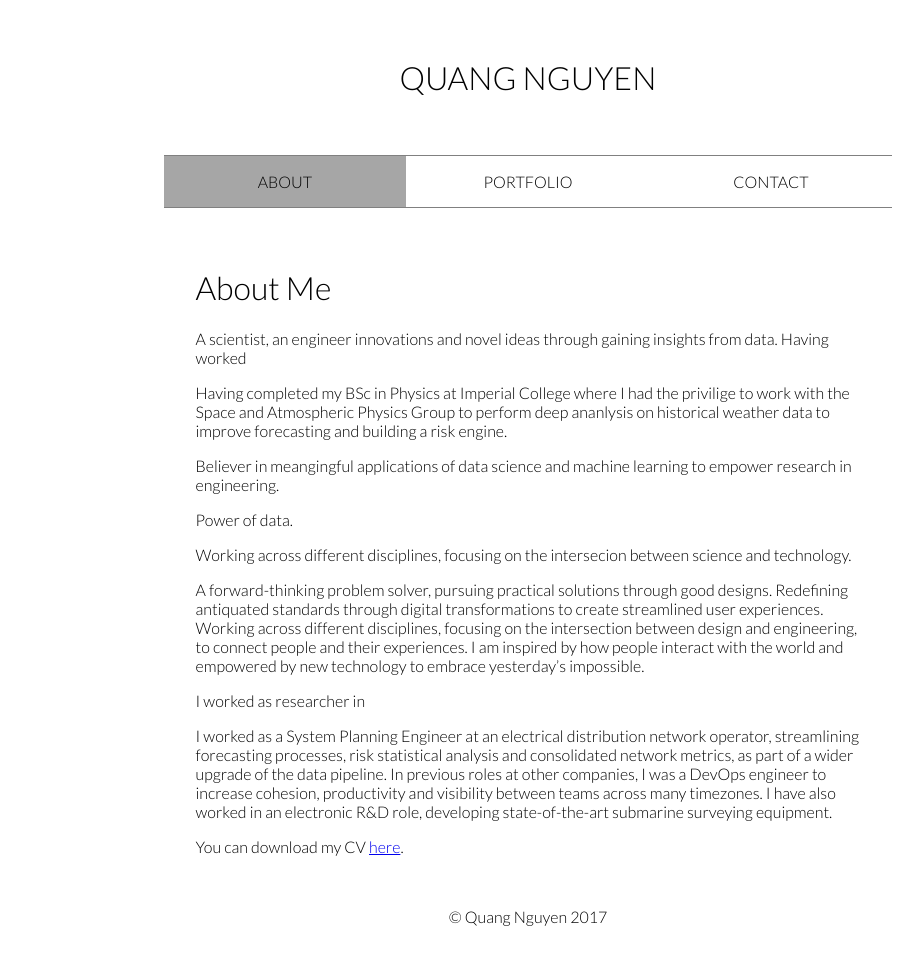
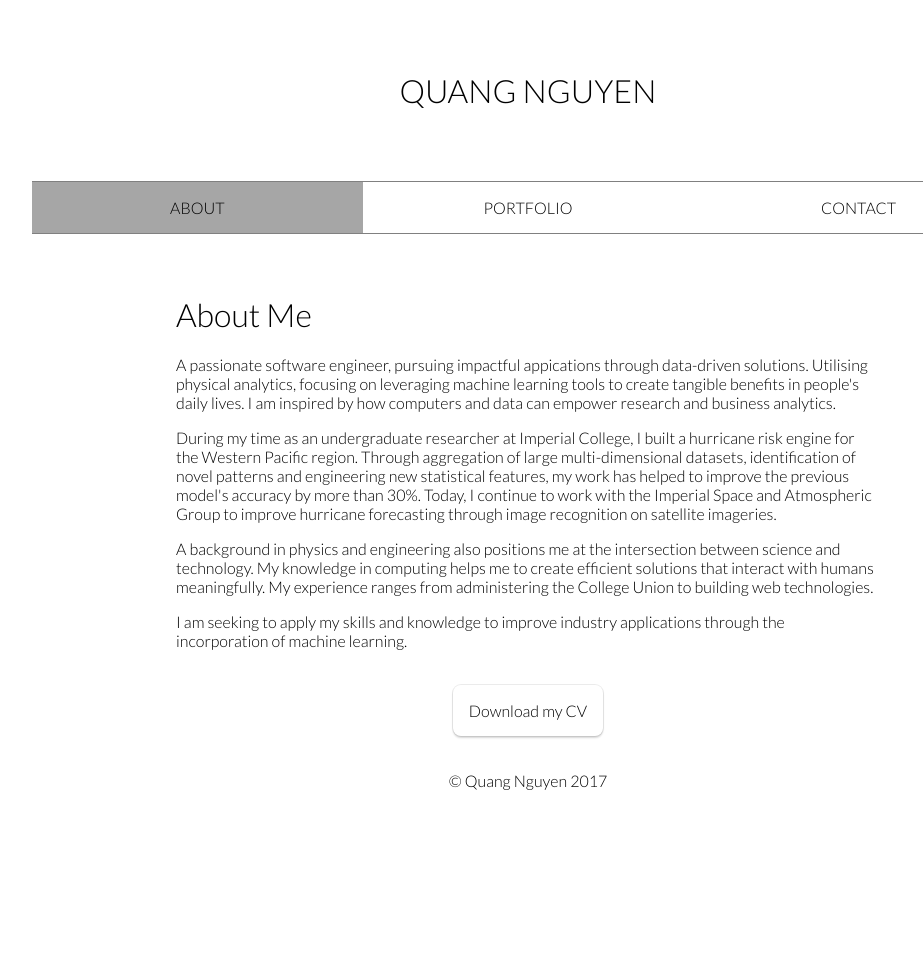
Before and after one commit to ngcaden/ngcaden.github.io, a Jekyll site: the page built from about.html, in a window 1280 px wide. Shown: the whole page, without its empty margins (112-1035 px from the left). Built offline with Jekyll 4.4.1, drawn with Linux system fonts in a browser that asks for light colours; after the commit the page ends 900 px from its top, so only the background shows below that.

Commit message:
Changed the nav of the website

```diff
--- a/_includes/header.html
+++ b/_includes/header.html
@@ -5,26 +5,15 @@
     </a>
   </div>
 
-  <nav>
   <div class="row">
-      <div class="col-4 navbar {% if page.url == "/about" %} active {% endif %}">
+    <div class="navbar {% if page.url == "/about" %} active {% endif %}">
       <a class="fill-navbar" href={{ "/about" }}><p>ABOUT</p></a>
     </div>
-      <div class="col-4 navbar {% if page.url == "/portfolio" %} active {% endif %}">
+    <div class="navbar {% if page.url == "/portfolio" %} active {% endif %}">
       <a class="fill-navbar" href={{ "/portfolio" }}><p>PORTFOLIO</p></a>
     </div>
-      <div class="col-4 navbar {% if page.url == "/contact" %} active {% endif %}">
+    <div class="navbar {% if page.url == "/contact" %} active {% endif %}">
       <a class="fill-navbar" href={{ "/contact" }}><p>CONTACT</p></a>
     </div>
   </div>
-
-    <select onChange="window.location.href=this.value">
-      <option value={{ "/about" }}>ABOUT
-      </option>
-      <option value={{ "/portfolio" }}>PORTFOLIO
-      </option>
-      <option value={{ "/contact" }}>CONTACT
-      </option>
-    </select>
-  </nav>
 </header>
--- a/_layouts/default.html
+++ b/_layouts/default.html
@@ -6,7 +6,7 @@
 
     {% include header.html %}
 
-    <div class="container" id="page-contents">
+    <div class="container {% if page.url != '/portfolio' %} text-area {% endif %}" id="page-contents">
       {{ content }}
     </div>
 
--- a/_layouts/page.html
+++ b/_layouts/page.html
@@ -1,8 +1,7 @@
 ---
 layout: default
 ---
-  <h1 class="post-title">{{ page.title }}</h1>
 
-  {{ content }}
+<h1 class="post-title">{{ page.title }}</h1>
 
-</article>
+{{ content }}
--- /dev/null
+++ b/about.html
@@ -0,0 +1,31 @@
+---
+layout: page
+title: About Me
+permalink: /about
+---
+
+<p>
+    A passionate software engineer, pursuing impactful appications through data-driven solutions. Utilising physical analytics, focusing on leveraging machine learning tools to create tangible benefits in people's daily lives. I am inspired by how computers and data can empower research and business analytics.
+</p>
+
+<p>
+    During my time as an undergraduate researcher at Imperial College, I built a hurricane risk engine for the Western Pacific region. Through aggregation of large multi-dimensional datasets, identification of novel patterns and engineering new statistical features, my work has helped to improve the previous model's accuracy by more than 30%. Today, I continue to work with the Imperial Space and Atmospheric Group to improve hurricane forecasting through image recognition on satellite imageries.
+</p>
+
+<p>
+    A background in physics and engineering also positions me at the intersection between science and technology. My knowledge in computing helps me to create efficient solutions that interact with humans meaningfully. My experience ranges from administering the College Union to building web technologies.
+</p>
+
+<p>
+    I am seeking to apply my skills and knowledge to improve industry applications through the incorporation of machine learning.
+</p>
+
+&nbsp
+
+<div class="align-center">
+    <a href="/cv.pdf">
+        <div class="cv">
+            Download my CV
+        </div>
+    </a>
+</div>
--- a/about.md
+++ /dev/null
@@ -1,28 +0,0 @@
----
-layout: page
-title: About Me
-permalink: /about
----
-
-A scientist, an engineer innovations and novel ideas through gaining insights
-from data. Having worked
-
-Having completed my BSc in Physics at Imperial College where I had the privilige
-to work with the Space and Atmospheric Physics Group to perform deep ananlysis
-on historical weather data to improve forecasting and building a risk engine.
-
-Believer in meangingful applications of data science and machine learning to
-empower research in engineering.
-
-Power of data.
-
-Working across different disciplines, focusing on the intersecion between science
-and technology.
-
-A forward-thinking problem solver, pursuing practical solutions through good designs. Redefining antiquated standards through digital transformations to create streamlined user experiences. Working across different disciplines, focusing on the intersection between design and engineering, to connect people and their experiences. I am inspired by how people interact with the world and empowered by new technology to embrace yesterday's impossible.
-
-I worked as researcher in
-
-I worked as a System Planning Engineer at an electrical distribution network operator, streamlining forecasting processes, risk statistical analysis and consolidated network metrics, as part of a wider upgrade of the data pipeline. In previous roles at other companies, I was a DevOps engineer to increase cohesion, productivity and visibility between teams across many timezones. I have also worked in an electronic R&D role, developing state-of-the-art submarine surveying equipment.
-
-You can download my CV [here](#).
--- a/css/main.css
+++ b/css/main.css
@@ -4,13 +4,19 @@ html {
 
 body {
 	width: 100%;
-	max-width: 729px;
+	max-width: 992px;
 	margin: auto;
 	font-weight: 300;
 }
 
+.text-area {
+	width: 100%;
+	max-width: 768px;
+	margin: auto;
+}
+
 * {
-		box-sizing: border-box;
+	box-sizing: border-box;
 }
 
 [class*="col-"] {
@@ -18,7 +24,7 @@ body {
 		width: 100%;
 }
 
-@media only screen and (min-width: 576px) {
+@media only screen and (min-width: 768px) {
 		.col-1 {width: 8.33%;}
 		.col-2 {width: 16.66%;}
 		.col-3 {width: 25%;}
@@ -33,6 +39,7 @@ body {
 		.col-12 {width: 100%;}
 }
 
+
 h1, h2, h3, h4, h5 {
 	font-weight: 300;
 }
@@ -43,6 +50,8 @@ h1, h2, h3, h4, h5 {
 }
 
 .navbar {
+	width: 33.33%;
+	float: left;
 	border-top: 1px solid grey;
 	border-bottom: 1px solid grey;
 	margin-bottom: 36px;
@@ -152,7 +161,7 @@ strong, b {
 }
 
 .slider-container img  {
-	width: 100%;
+	width: 100%;cv
 }
 
 .button-left {
@@ -199,11 +208,17 @@ strong, b {
 	background-color:#ccc!important
 }
 
-nav select {
-	display:none;
+.cv {
+	/* border: 1px solid black;  */
+	border-radius:0.5em;
+	display:inline-block;
+	padding:1em;
+	margin:auto;
+	box-shadow: 0 2px 2px 0 rgba(0,0,0,0.16), 0 0 0 1px rgba(0,0,0,0.08);
+	transition: 0.2s;
+	color: black
 }
 
-@media (max-width:576px) {
-	nav .row {display: none;}
-	nav select {display: inline-block;}
+.cv:hover {
+	box-shadow: 0 3px 8px 0 rgba(0,0,0,0.2), 0 0 0 1px rgba(0,0,0,0.08);
 }
--- a/portfolio.html
+++ b/portfolio.html
@@ -6,7 +6,7 @@ permalink: /portfolio
 <div class="row">
 
 {% for project in site.posts %}
-<div class="col-6" style="padding:10px;">
+<div class="col-4" style="padding:10px;">
   <a href="{{ project.url }}" style="text-decoration: none; color: black;">
     <div class="project">
       <div class="project-image"
```
Lines whose indentation alone changed are shown as unchanged.
